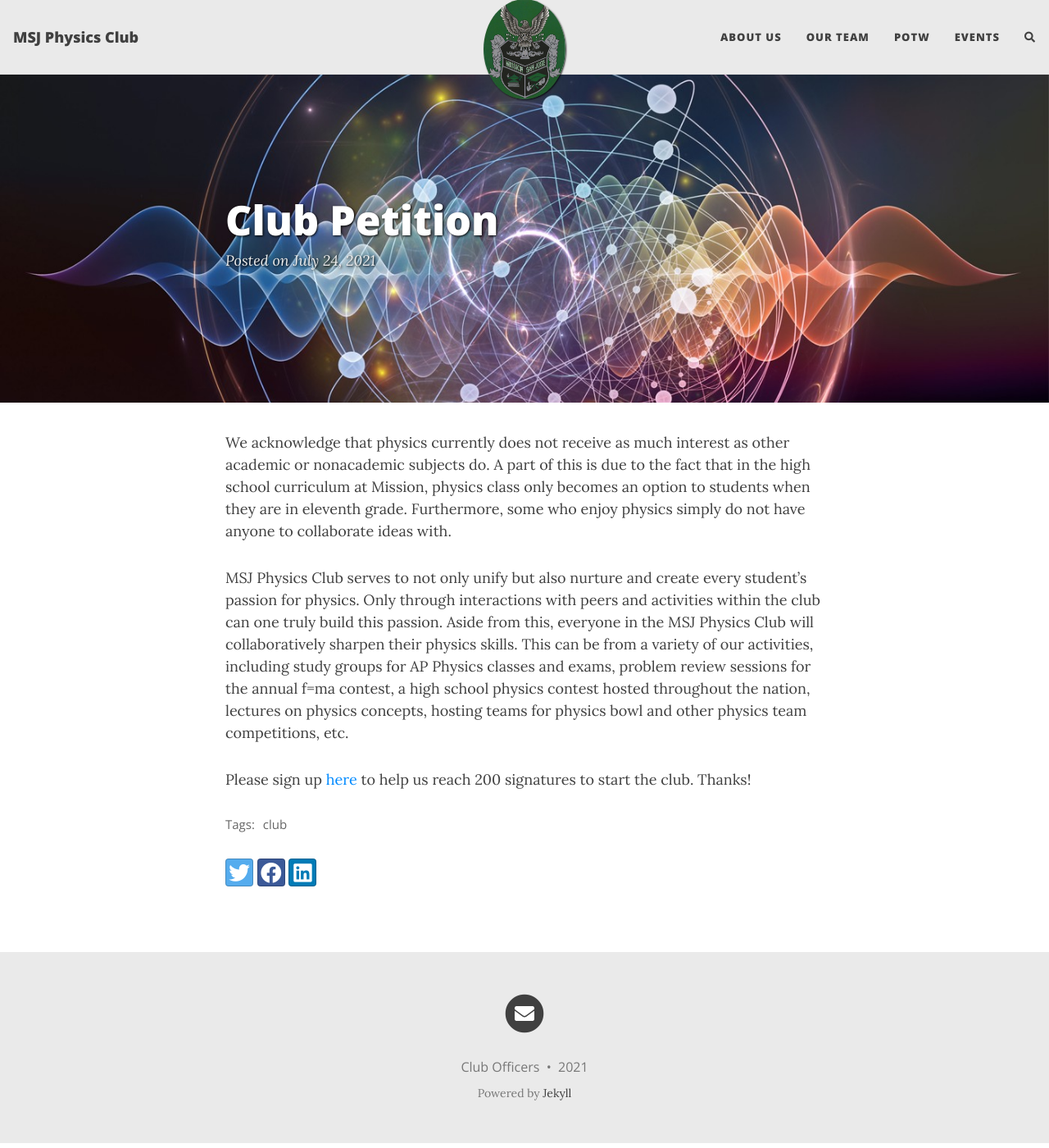
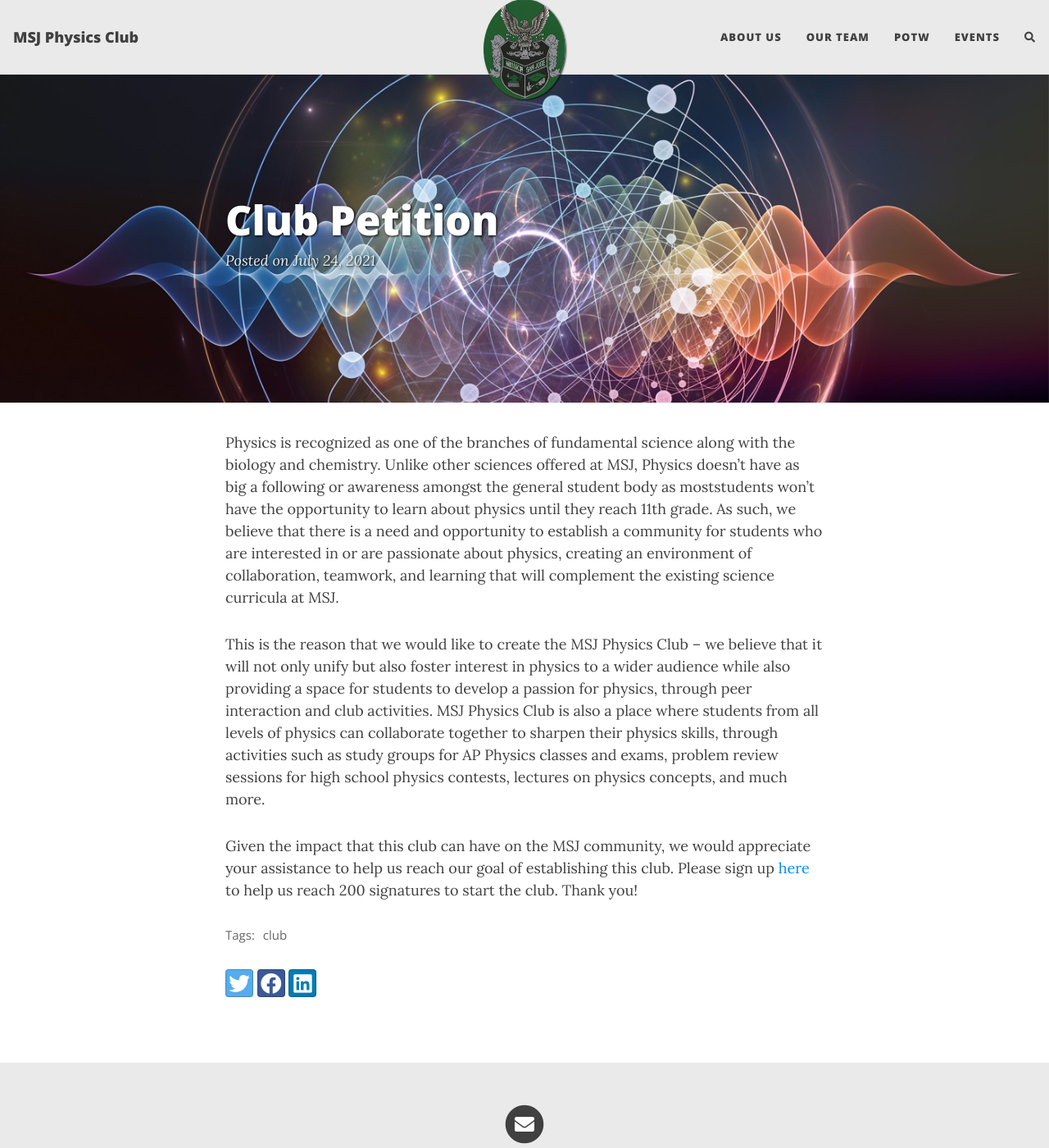
Before and after one commit to MSJPhysicsClub/MSJPhysicsClub.github.io, a Jekyll site: the page built from _posts/2021-07-24-petition.md, in a window 1280 px wide and 1400 px high. Shown: the whole window at 82% size. Built offline with Jekyll 4.4.1, drawn with Linux system fonts in a browser that asks for light colours; nearby versions of some CDN libraries; comment, search, counter and statistics services are not loaded.

Commit message:
Update 2021-07-24-petition.md

```diff
--- a/_posts/2021-07-24-petition.md
+++ b/_posts/2021-07-24-petition.md
@@ -7,9 +7,11 @@ share-img: /assets/img/physics-hero.jpeg
 tags: [club]
 ---
 
-We acknowledge that physics currently does not receive as much interest as other academic or nonacademic subjects do. A part of this is due to the fact that in the high school curriculum at Mission, physics class only becomes an option to students when they are in eleventh grade. Furthermore, some who enjoy physics simply do not have anyone to collaborate ideas with.
+Physics is recognized as one of the branches of fundamental science along with the biology and chemistry. Unlike other sciences offered at MSJ, Physics doesn’t
+have as big a following or awareness amongst the general student body as moststudents won’t have the opportunity to learn about physics until they reach 11th grade. As such, we believe that there is a need and opportunity to establish a community for students who are interested in or are passionate about physics,
+creating an environment of collaboration, teamwork, and learning that will complement the existing science curricula at MSJ.
 
-MSJ Physics Club serves to not only unify but also nurture and create every student’s passion for physics. Only through interactions with peers and activities within the club can one truly build this passion. Aside from this, everyone in the MSJ Physics Club will collaboratively sharpen their physics skills. This can be from a variety of our activities, including study groups for AP Physics classes and exams, problem review sessions for the annual f=ma contest, a high school physics contest hosted throughout the nation, lectures on physics concepts, hosting teams for physics bowl and other physics team competitions, etc.
+This is the reason that we would like to create the MSJ Physics Club – we believe that it will not only unify but also foster interest in physics to a wider audience while also providing a space for students to develop a passion for physics, through peer interaction and club activities. MSJ Physics Club is also a place where students from all levels of physics can collaborate together to sharpen their physics skills, through activities such as study groups for AP Physics classes and exams, problem review sessions for high school physics contests, lectures on physics concepts, and much more.
 
-
-Please sign up [here](https://forms.gle/jMftTfoKx9xsUSmPA) to help us reach 200 signatures to start the club. Thanks!
+Given the impact that this club can have on the MSJ community, we would appreciate your assistance to help us reach our goal of establishing this club.
+Please sign up [here](https://forms.gle/jMftTfoKx9xsUSmPA) to help us reach 200 signatures to start the club. Thank you!
```
